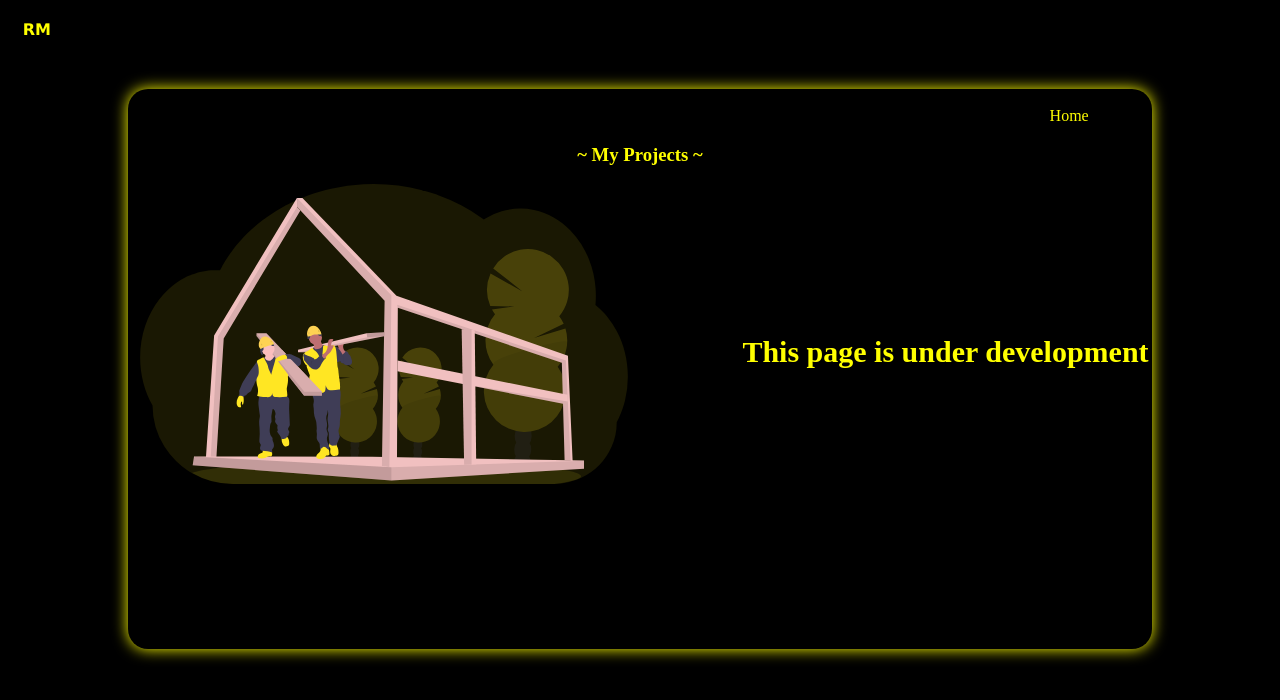
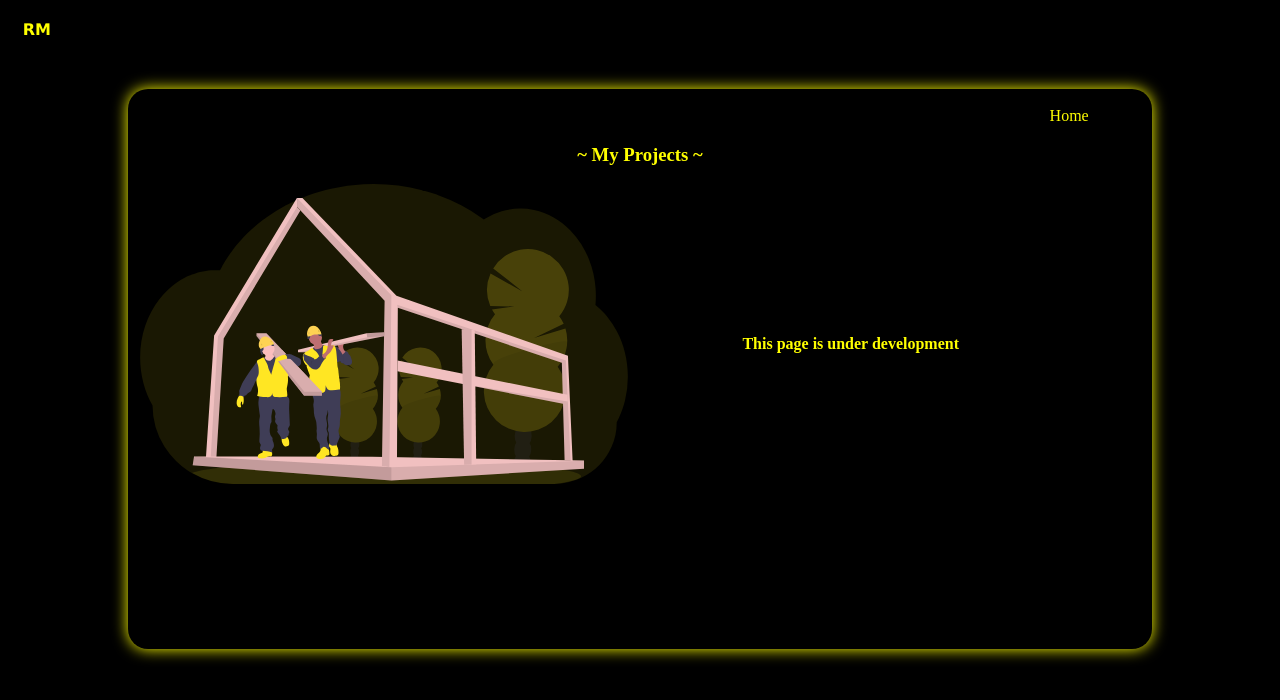
Before and after one commit to mwengamulinge/ram.github.io, a plain HTML site: page projects.html in a window 1280 px wide. Drawn offline with Linux system fonts and the light colour scheme.

Commit message:
Update style.css

```diff
--- a/style.css
+++ b/style.css
@@ -279,5 +279,4 @@ width: 50%;
 	color:yellow;
 	margin-left:60%;
 	margin-top:-15%;
-        font-size:30px;
 }
```
